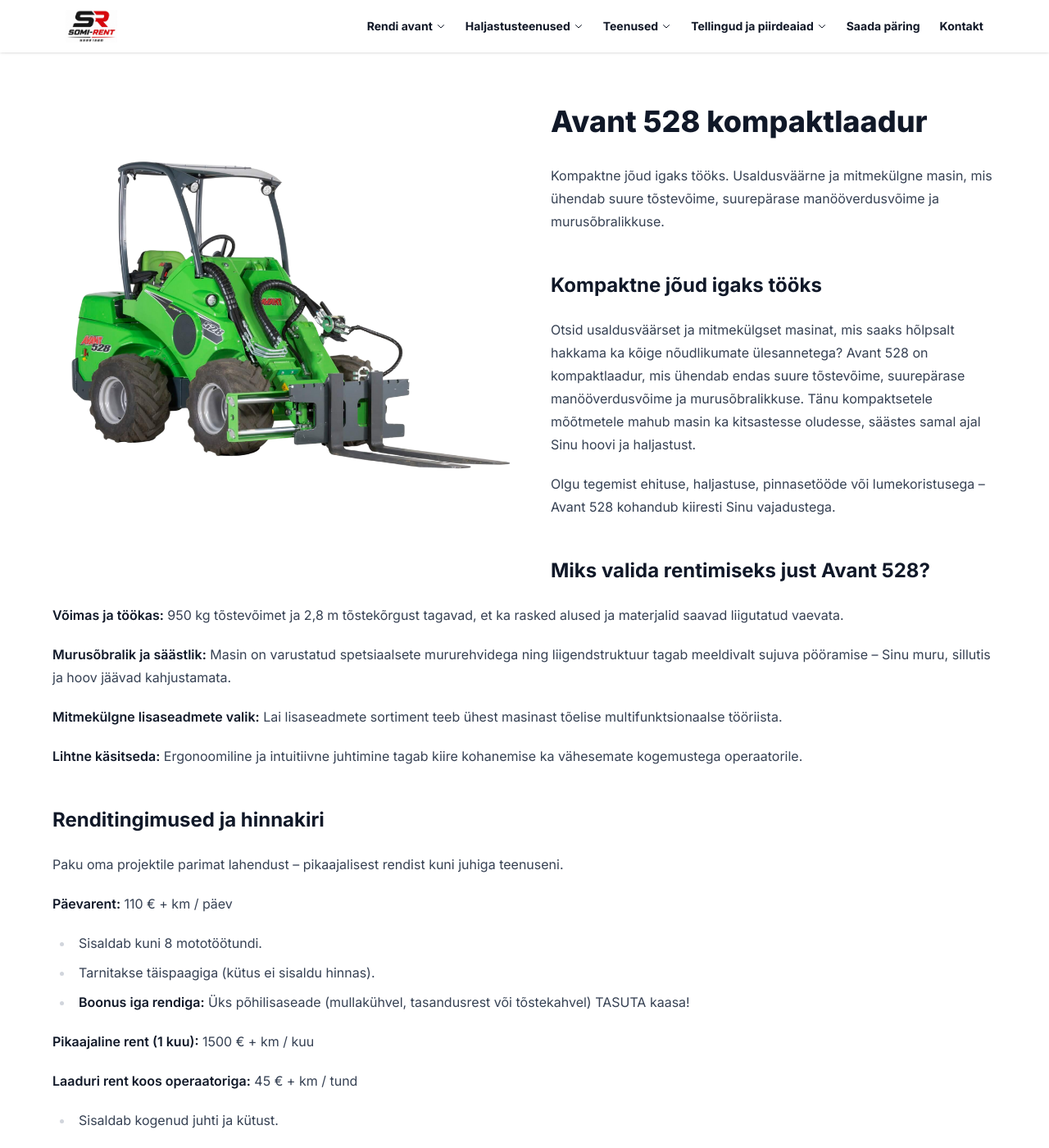
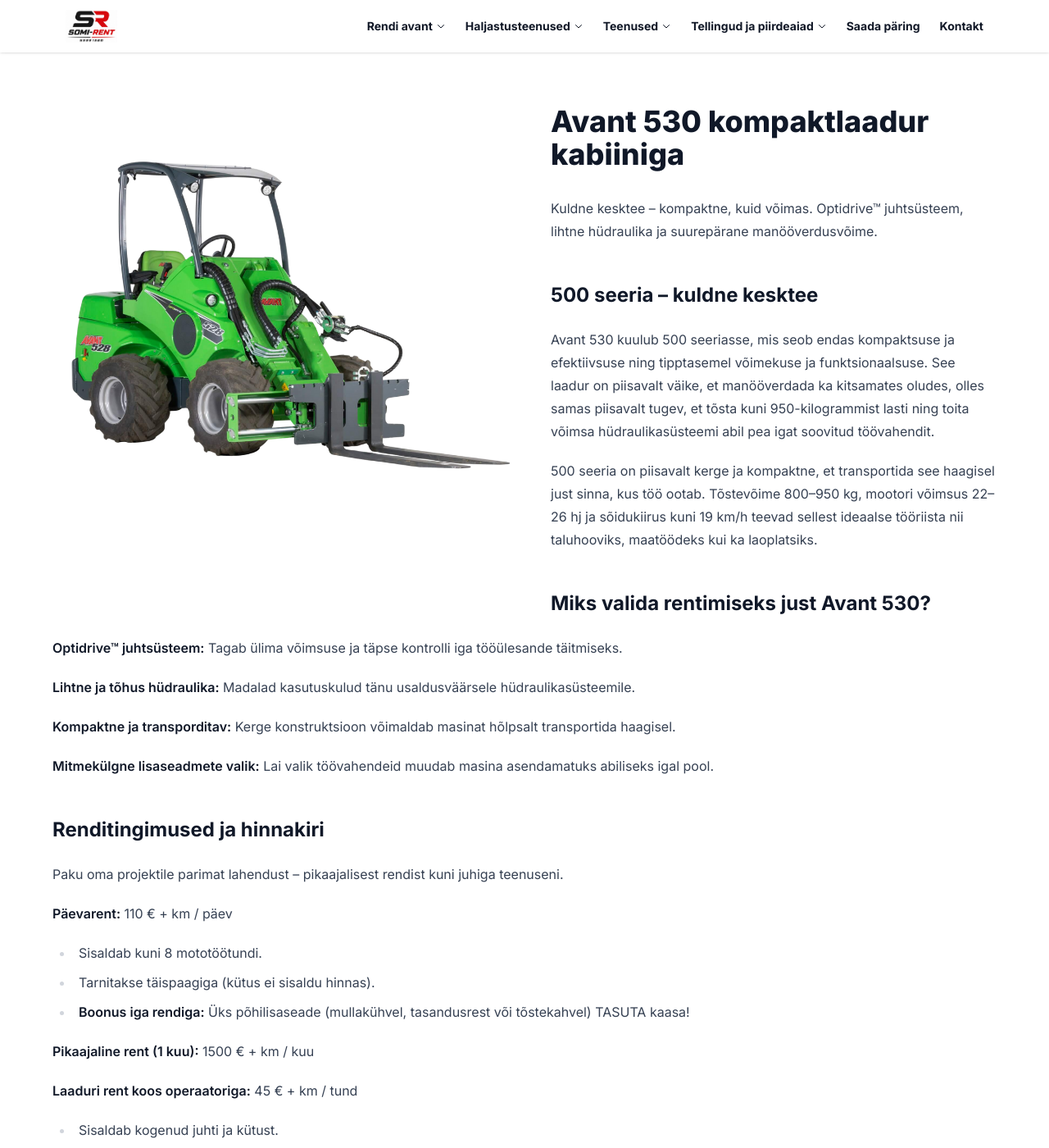
Before and after one commit to SoMi-Rent-OU/rendiportaal-homepage, a Jekyll site: the page built from _pages/products/avant-laadur-530.md, in a window 1280 px wide and 1400 px high. Shown: the whole window at 82% size. Built offline with Jekyll 4.4.1, drawn with Linux system fonts in a browser that asks for light colours; some of the changed text lies outside the part shown.

Commit message:
change avant 528 to avant 530

```diff
--- a/_includes/navbar.html
+++ b/_includes/navbar.html
@@ -12,12 +12,12 @@
 
     <ul class="hidden md:flex items-center gap-6 text-sm font-bold" id="nav-menu">
       <li class="relative group">
-        <a href="/products/avant-laadur-528/" class="inline-flex items-center gap-1 hover:text-red-700 transition">
+        <a href="/products/avant-laadur-530/" class="inline-flex items-center gap-1 hover:text-red-700 transition">
           Rendi avant
           <svg class="w-3 h-3" fill="none" stroke="currentColor" stroke-width="2" viewBox="0 0 24 24"><path stroke-linecap="round" stroke-linejoin="round" d="M19 9l-7 7-7-7"/></svg>
         </a>
         <ul class="invisible group-hover:visible opacity-0 group-hover:opacity-100 absolute top-full left-0 bg-white shadow-lg rounded-lg pt-2 pb-2 min-w-48 transition before:content-[''] before:absolute before:left-0 before:right-0 before:-top-2 before:h-2">
-          <li><a href="/products/avant-laadur-528/" class="block px-4 py-2 hover:bg-gray-50 hover:text-red-700">Avant 528</a></li>
+          <li><a href="/products/avant-laadur-530/" class="block px-4 py-2 hover:bg-gray-50 hover:text-red-700">Avant 530</a></li>
         </ul>
       </li>
       <li class="relative group">
@@ -64,7 +64,7 @@
           <svg class="w-3 h-3 transition-transform" fill="none" stroke="currentColor" stroke-width="2" viewBox="0 0 24 24"><path stroke-linecap="round" stroke-linejoin="round" d="M19 9l-7 7-7-7"/></svg>
         </button>
         <ul id="mobile-avant" class="hidden pl-4 space-y-1">
-          <li><a href="/products/avant-laadur-528/" class="block py-1 hover:text-red-700">Avant 528</a></li>
+          <li><a href="/products/avant-laadur-530/" class="block py-1 hover:text-red-700">Avant 530</a></li>
         </ul>
       </li>
       <li class="border-t pt-2">
--- a/_pages/products/avant-laadur-528.md
+++ b/_pages/products/avant-laadur-530.md
@@ -1,9 +1,9 @@
 ---
-title: Avant 528 kompaktlaaduri rent
-description: Kompaktne jõud igaks tööks. Usaldusväärne ja mitmekülgne masin, mis ühendab suure tõstevõime, suurepärase manööverdusvõime ja murusõbralikkuse.
+title: Avant 530 kompaktlaaduri rent
+description: Kuldne kesktee – kompaktne, kuid võimas. Optidrive™ juhtsüsteem, lihtne hüdraulika ja suurepärane manööverdusvõime.
 image: /images/products/avant-laadur-528.jpg
 category: avant-530
-permalink: /products/avant-laadur-528/
+permalink: /products/avant-laadur-530/
 additionalEquipment:
   - maapuur-100
   - maapuur-200
@@ -20,7 +20,7 @@
   - label: Tõstekõrgus
     value: 2.8 m
   - label: Sõidukiirus
-    value: 12 km/h
+    value: 19 km/h
   - label: Vedu
     value: Nelivedu
   - label: Kütus
@@ -54,30 +54,30 @@
   - label: Mootor
     value: Kubota D1105 Stage V
   - label: Mootori võimsus (ECE R120)
-    value: 19 Kw (26 hp)
+    value: 19 kW (26 hp)
   - label: Väändemoment
     value: 72 Nm @2200 rpm
 ---
 
-# Avant 528 kompaktlaadur
+# Avant 530 kompaktlaadur kabiiniga
 
-Kompaktne jõud igaks tööks. Usaldusväärne ja mitmekülgne masin, mis ühendab suure tõstevõime, suurepärase manööverdusvõime ja murusõbralikkuse.
+Kuldne kesktee – kompaktne, kuid võimas. Optidrive™ juhtsüsteem, lihtne hüdraulika ja suurepärane manööverdusvõime.
 
-## Kompaktne jõud igaks tööks
+## 500 seeria – kuldne kesktee
 
-Otsid usaldusväärset ja mitmekülgset masinat, mis saaks hõlpsalt hakkama ka kõige nõudlikumate ülesannetega? Avant 528 on kompaktlaadur, mis ühendab endas suure tõstevõime, suurepärase manööverdusvõime ja murusõbralikkuse. Tänu kompaktsetele mõõtmetele mahub masin ka kitsastesse oludesse, säästes samal ajal Sinu hoovi ja haljastust.
+Avant 530 kuulub 500 seeriasse, mis seob endas kompaktsuse ja efektiivsuse ning tipptasemel võimekuse ja funktsionaalsuse. See laadur on piisavalt väike, et manööverdada ka kitsamates oludes, olles samas piisavalt tugev, et tõsta kuni 950-kilogrammist lasti ning toita võimsa hüdraulikasüsteemi abil pea igat soovitud töövahendit.
 
-Olgu tegemist ehituse, haljastuse, pinnasetööde või lumekoristusega – Avant 528 kohandub kiiresti Sinu vajadustega.
+500 seeria on piisavalt kerge ja kompaktne, et transportida see haagisel just sinna, kus töö ootab. Tõstevõime 800–950 kg, mootori võimsus 22–26 hj ja sõidukiirus kuni 19 km/h teevad sellest ideaalse tööriista nii taluhooviks, maatöödeks kui ka laoplatsiks.
 
-## Miks valida rentimiseks just Avant 528?
+## Miks valida rentimiseks just Avant 530?
 
-**Võimas ja töökas:** 950 kg tõstevõimet ja 2,8 m tõstekõrgust tagavad, et ka rasked alused ja materjalid saavad liigutatud vaevata.
+**Optidrive™ juhtsüsteem:** Tagab ülima võimsuse ja täpse kontrolli iga tööülesande täitmiseks.
 
-**Murusõbralik ja säästlik:** Masin on varustatud spetsiaalsete mururehvidega ning liigendstruktuur tagab meeldivalt sujuva pööramise – Sinu muru, sillutis ja hoov jäävad kahjustamata.
+**Lihtne ja tõhus hüdraulika:** Madalad kasutuskulud tänu usaldusväärsele hüdraulikasüsteemile.
 
-**Mitmekülgne lisaseadmete valik:** Lai lisaseadmete sortiment teeb ühest masinast tõelise multifunktsionaalse tööriista.
+**Kompaktne ja transporditav:** Kerge konstruktsioon võimaldab masinat hõlpsalt transportida haagisel.
 
-**Lihtne käsitseda:** Ergonoomiline ja intuitiivne juhtimine tagab kiire kohanemise ka vähesemate kogemustega operaatorile.
+**Mitmekülgne lisaseadmete valik:** Lai valik töövahendeid muudab masina asendamatuks abiliseks igal pool.
 
 ## Renditingimused ja hinnakiri
 
@@ -101,9 +101,7 @@
 
 - Mullakühvel, tasandusrest ja tõstekahvel
 - Maapuur (puurid Ø 100 mm, 200 mm ja 300 mm)
-- Mullafrees ja hooldusniiduk
-- Kaevur (minikaevur) ja silohark
-- Noolepikendus täiendava tööulatuse saavutamiseks
+- V-kujuline lumesahk
 
 ## Soovid masinat rentida või küsida lisainfot?
 
```
Also changed, not shown: other parts of _pages/products/avant-laadur-530.md (+2 -2 lines).
